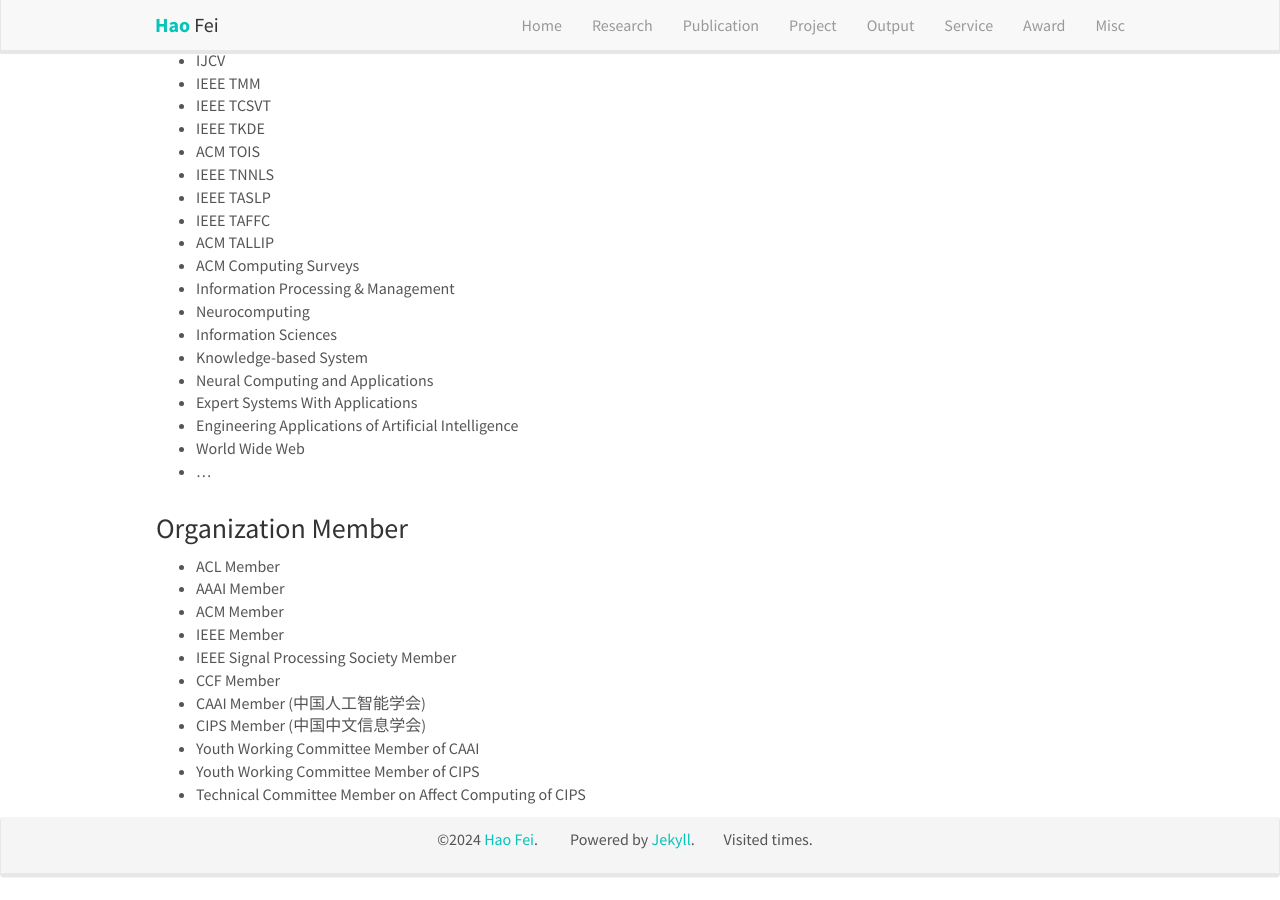
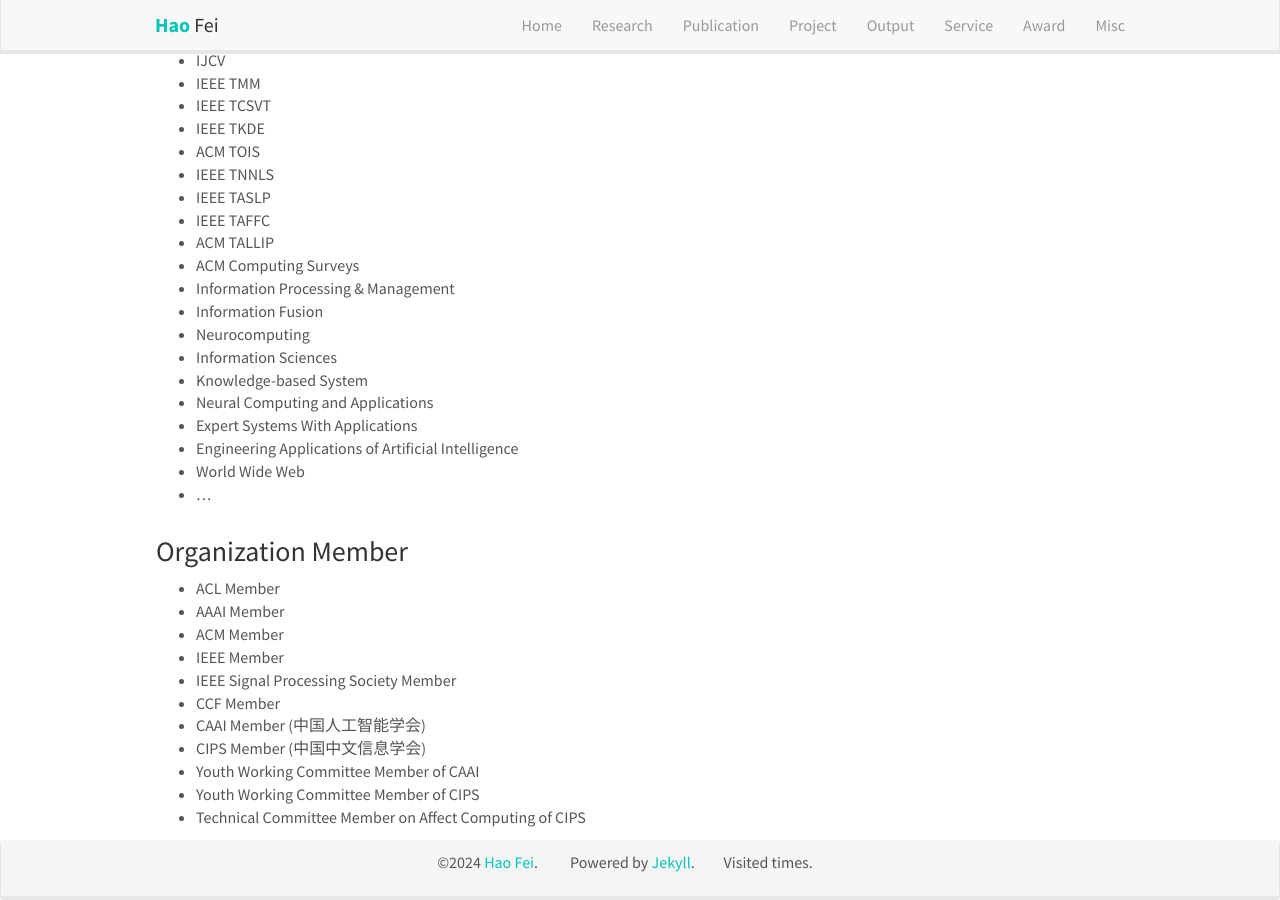
Before and after one commit to scofield7419/scofield7419.github.io, a Jekyll site: the page built from _pages/services.md, in a window 1280 px wide and 900 px high, scrolled down 1526 px. Built offline with Jekyll 4.4.1, drawn with Linux system fonts in a browser that asks for light colours; nearby versions of some CDN libraries; comment, search, counter and statistics services are not loaded; a style sheet for code colours, icons or effects is not loaded; before the commit the page ends 2403 px from its top, so only the background shows below that.

Commit message:
Update services.md

```diff
--- a/_pages/services.md
+++ b/_pages/services.md
@@ -100,6 +100,7 @@
 - ACM TALLIP
 - ACM Computing Surveys
 - Information Processing & Management
+- Information Fusion
 - Neurocomputing
 - Information Sciences
 - Knowledge-based System
```
